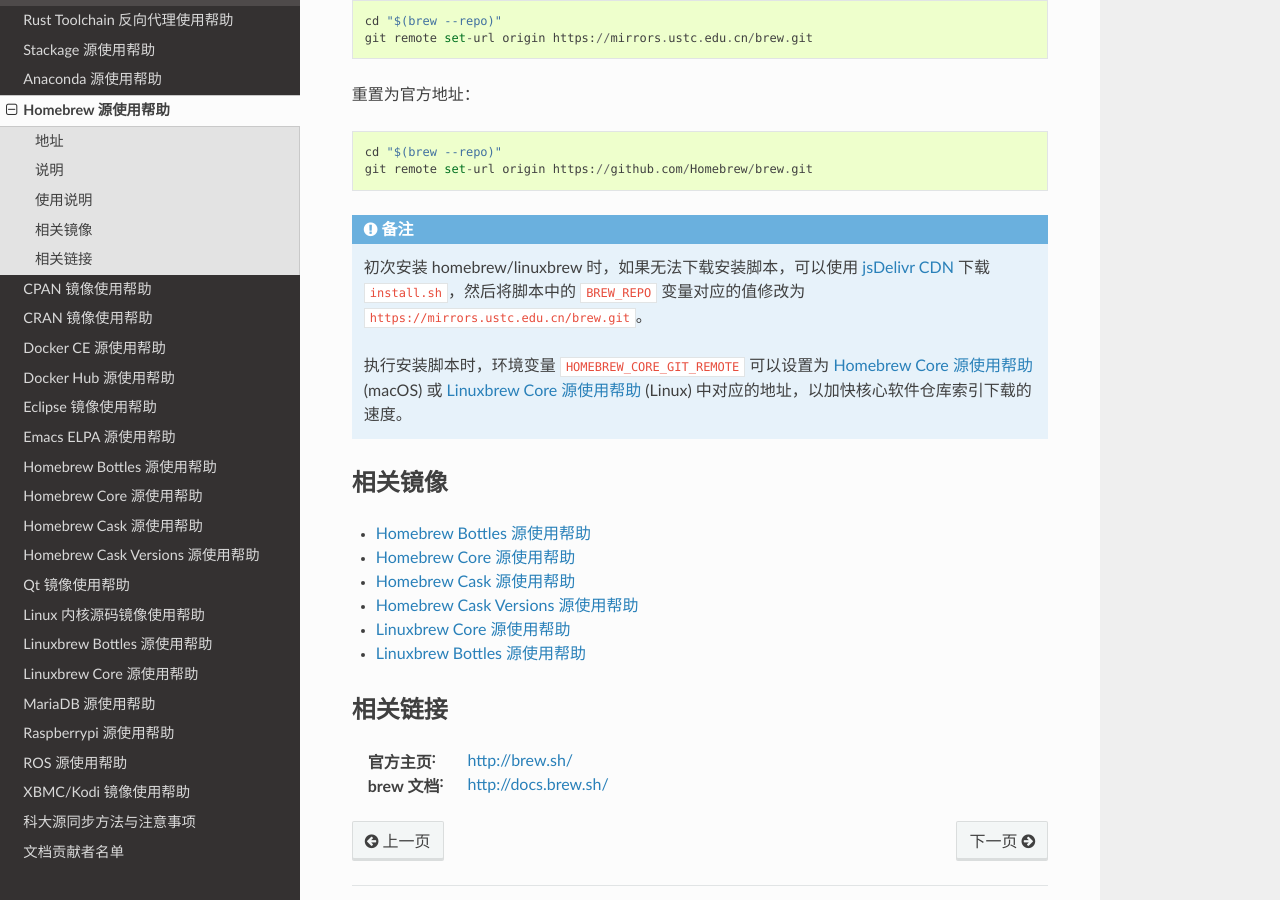
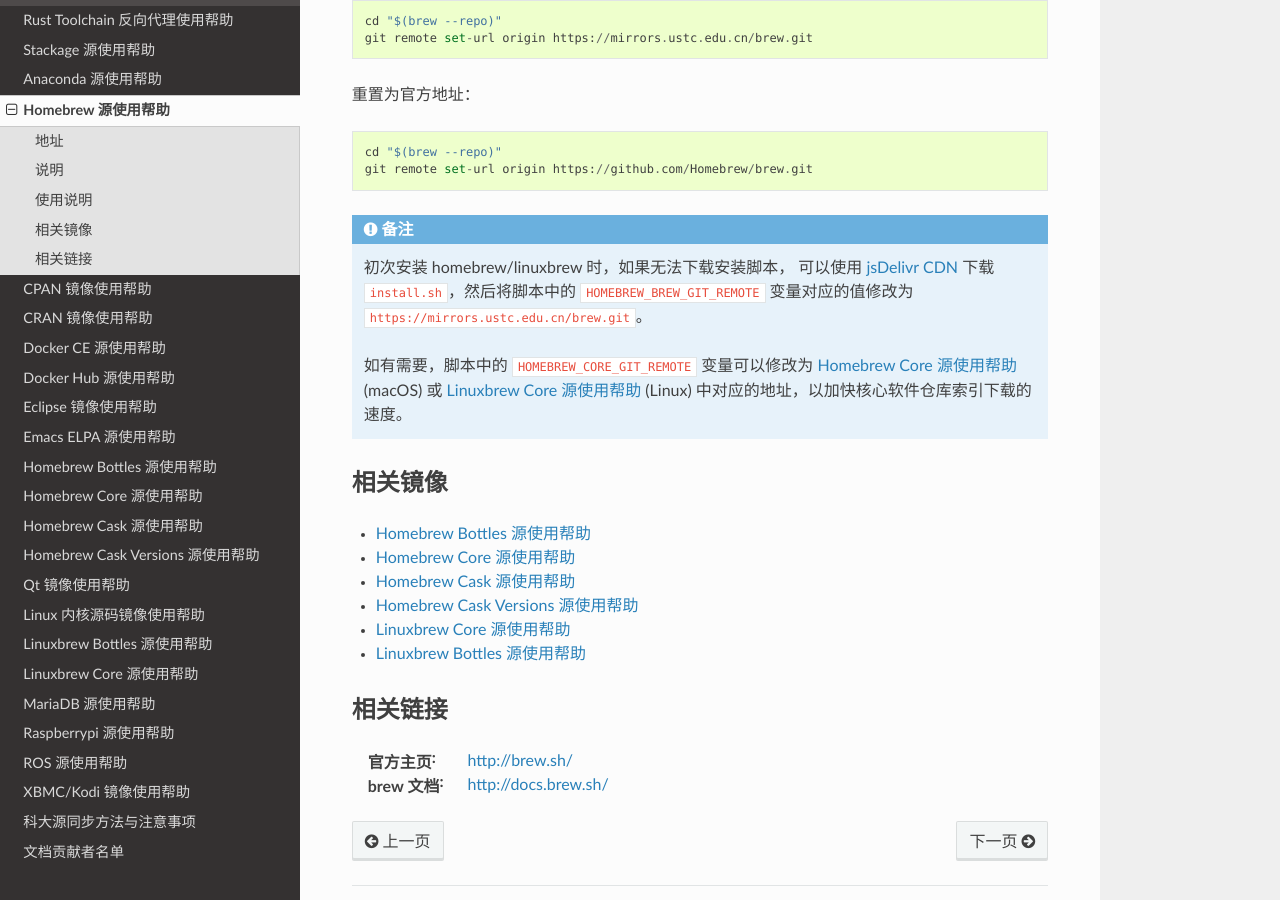
Before and after one commit to ustclug/mirrorhelp, a Sphinx documentation site: the page built from source/brew.git.rst, in a window 1280 px wide and 900 px high, scrolled down 489 px. Built offline with Sphinx 7.4.7 and the Read the Docs theme 2.0.0, drawn with Linux system fonts in a browser that asks for light colours; pages that are not in the unit, such as notebooks, are missing from menus.

Commit message:
brew.git: script update
Fixes #169

```diff
--- a/source/brew.git.rst
+++ b/source/brew.git.rst
@@ -30,9 +30,13 @@
     git remote set-url origin https://github.com/Homebrew/brew.git
 
 .. note::
-    初次安装 homebrew/linuxbrew 时，如果无法下载安装脚本，可以使用 `jsDelivr CDN <https://cdn.jsdelivr.net/gh/Homebrew/install@master/install.sh>`_ 下载 ``install.sh``，然后将脚本中的 ``BREW_REPO`` 变量对应的值修改为 ``https://mirrors.ustc.edu.cn/brew.git``。
+    初次安装 homebrew/linuxbrew 时，如果无法下载安装脚本，
+    可以使用 `jsDelivr CDN <https://cdn.jsdelivr.net/gh/Homebrew/install@master/install.sh>`_
+    下载 ``install.sh``，然后将脚本中的 ``HOMEBREW_BREW_GIT_REMOTE``
+    变量对应的值修改为 ``https://mirrors.ustc.edu.cn/brew.git``。
 
-    执行安装脚本时，环境变量 ``HOMEBREW_CORE_GIT_REMOTE`` 可以设置为 :doc:`homebrew-core.git` (macOS) 或 :doc:`linuxbrew-core.git` (Linux) 中对应的地址，以加快核心软件仓库索引下载的速度。
+    如有需要，脚本中的 ``HOMEBREW_CORE_GIT_REMOTE`` 变量可以修改为 :doc:`homebrew-core.git`
+    (macOS) 或 :doc:`linuxbrew-core.git` (Linux) 中对应的地址，以加快核心软件仓库索引下载的速度。
 
 
 相关镜像
```
